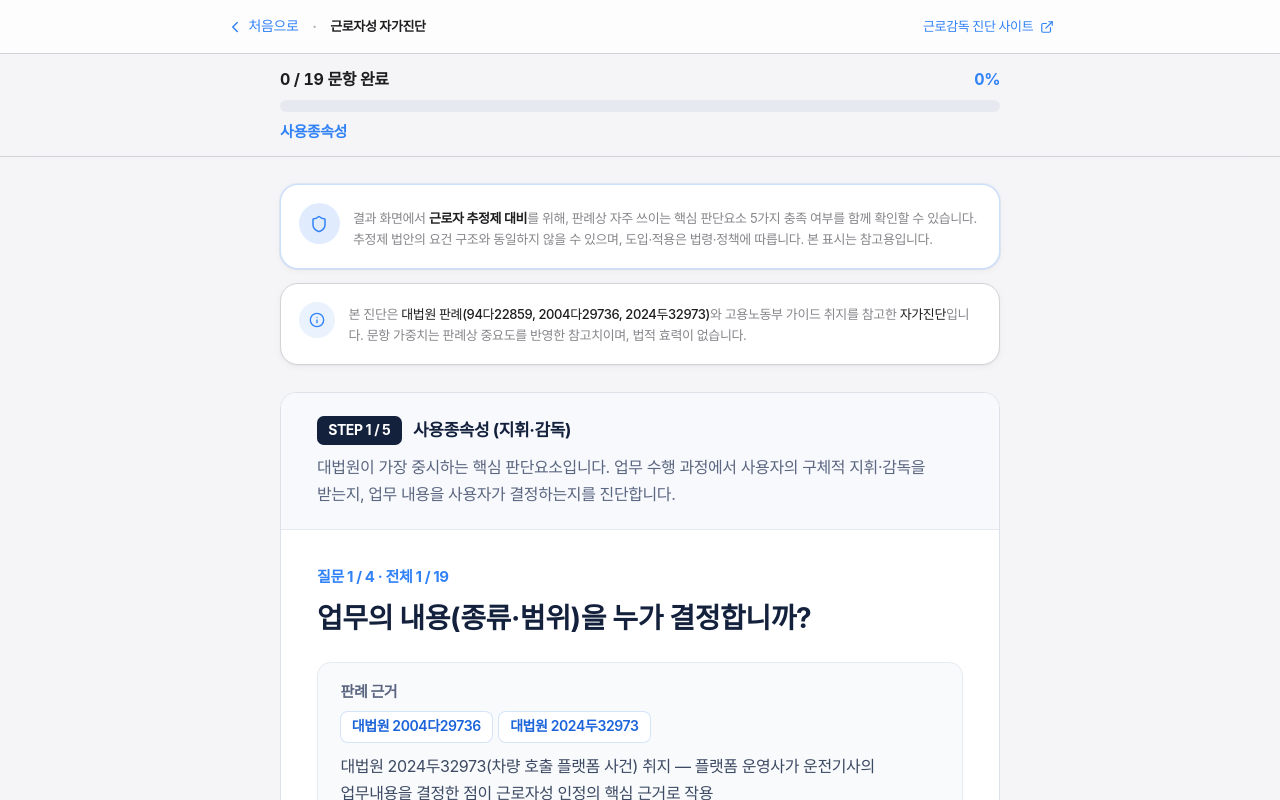
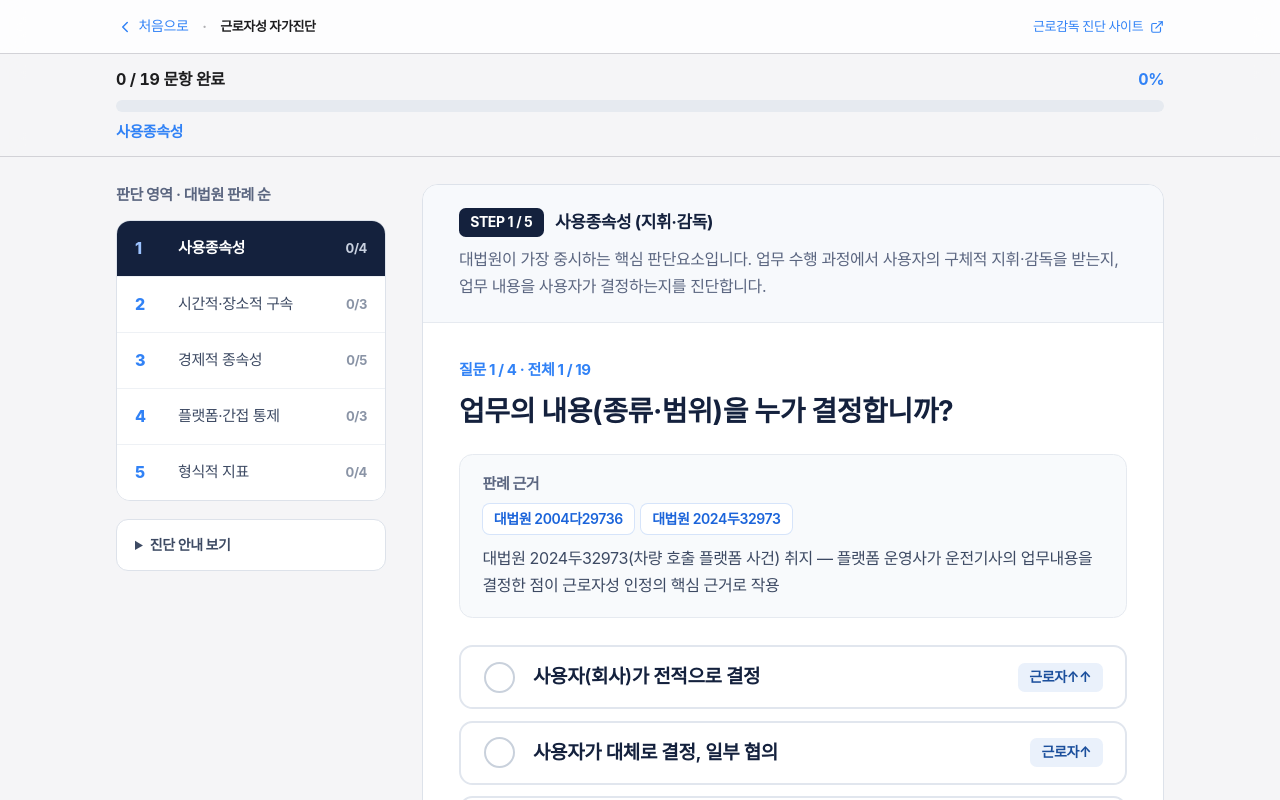
Before and after one commit to cdj44y-ui/worker-diagnosis-app, a React (Vite) app: page /diagnosis in a window 1280 px wide. Shown: the top 800 px of the page. Built offline with nearby package versions, Linux system fonts and the light colour scheme; no server answers.

Commit message:
design: 진단 화면 2단 구성(판단 영역 목록·진행 현황), 안내문 접기, 넓은 본문

```diff
--- a/src/pages/DiagnosisPage.tsx
+++ b/src/pages/DiagnosisPage.tsx
@@ -4,7 +4,7 @@ import { AnimatePresence, motion } from 'framer-motion'
 import { ChevronLeft, ChevronRight, ExternalLink } from 'lucide-react'
 import { LABOR_INSPECTION_DIAGNOSIS_URL } from '../constants/links'
 import { useDiagnosis } from '../hooks/useDiagnosis'
-import { FLAT_QUESTIONS } from '../data/questions'
+import { FLAT_QUESTIONS, CATEGORIES } from '../data/questions'
 import { shortCategoryTitle } from '../utils/categoryLabel'
 import InfoBanner from '../components/InfoBanner'
 import SingleQuestionPanel from '../components/SingleQuestionPanel'
@@ -92,7 +92,7 @@ export default function DiagnosisPage() {
     <div className="min-h-screen bg-apple-bg">
       <header className="sticky top-0 z-20 no-print">
         <div className="border-b border-apple-border bg-apple-surface/90 backdrop-blur-md supports-[backdrop-filter]:bg-apple-surface/80">
-          <div className="max-w-3xl mx-auto px-4 py-3 flex flex-wrap items-center gap-x-3 gap-y-2">
+          <div className="max-w-[1120px] mx-auto px-4 py-3 md:px-8 flex flex-wrap items-center gap-x-3 gap-y-2">
             <Link
               to="/"
               onClick={(e) => {
@@ -123,7 +123,7 @@ export default function DiagnosisPage() {
 
         {!isResult ? (
           <div className="border-b border-apple-border bg-apple-bg/95 backdrop-blur-md supports-[backdrop-filter]:bg-apple-bg/90">
-            <div className="max-w-2xl mx-auto px-4 py-3">
+            <div className="max-w-[1120px] mx-auto px-4 py-3 md:px-8">
               <div className="flex justify-between items-baseline gap-2 mb-2 text-[13px]">
                 <span className="text-[16px] font-bold text-apple-text tabular-nums">
                   {answeredCount} / {totalQuestions} 문항 완료
@@ -153,10 +153,36 @@ export default function DiagnosisPage() {
         ) : null}
       </header>
 
-      <div className="max-w-2xl mx-auto px-4 pb-24 pt-6">
+      <div className={(isResult ? 'max-w-2xl' : 'max-w-[1120px] md:grid md:grid-cols-[270px_1fr] md:gap-8') + ' mx-auto px-4 pb-24 pt-6 md:px-8'}>
         {!isResult ? (
           <>
-            <InfoBanner />
+            <aside className="hidden md:block [word-break:keep-all]">
+              <p className="mb-3 text-[15px] font-bold text-[#5B6680]">판단 영역 · 대법원 판례 순</p>
+              <nav className="overflow-hidden rounded-[14px] border border-[#DDE2EA] bg-white">
+                {CATEGORIES.map((c, ci) => {
+                  const done = c.questions.filter((q) => answers[q.id] !== undefined).length
+                  const curCat = flow.kind === 'question' ? FLAT_QUESTIONS[flow.index].category.id : flow.kind === 'interstitial' ? FLAT_QUESTIONS[flow.nextIndex].category.id : ''
+                  const active = curCat === c.id
+                  const complete = done === c.questions.length
+                  return (
+                    <div key={c.id} className={'grid grid-cols-[34px_1fr_auto] items-center gap-2 border-b border-[#EEF1F5] px-4 py-3.5 last:border-b-0 ' + (active ? 'bg-[#14213D] text-white' : 'bg-white')}>
+                      <span className={'text-[16px] font-extrabold ' + (active ? 'text-[#9CC3FF]' : 'text-[#3182F6]')}>{ci + 1}</span>
+                      <span className={'text-[15px] leading-snug ' + (active ? 'font-bold' : 'text-[#3D4A63]')}>{c.title.replace(/ \(.*\)$/, '')}</span>
+                      <span className={'text-[13px] font-bold ' + (complete ? (active ? 'text-[#9CC3FF]' : 'text-[#1B64DA]') : active ? 'text-[#C9D1E0]' : 'text-[#8A94A6]')}>{complete ? '완료' : done + '/' + c.questions.length}</span>
+                    </div>
+                  )
+                })}
+              </nav>
+              <details className="mt-4 rounded-[12px] border border-[#DDE2EA] bg-white px-4 py-3 text-[14px] leading-[1.65] text-[#5B6680]">
+                <summary className="cursor-pointer font-bold text-[#3D4A63]">진단 안내 보기</summary>
+                <div className="mt-2"><InfoBanner /></div>
+              </details>
+            </aside>
+            <div>
+            <details className="mb-4 rounded-[12px] border border-[#DDE2EA] bg-white px-4 py-3 text-[14px] text-[#5B6680] md:hidden">
+              <summary className="cursor-pointer font-bold text-[#3D4A63]">진단 안내 보기</summary>
+              <div className="mt-2"><InfoBanner /></div>
+            </details>
 
             <div className="min-h-[min(52vh,420px)]">
               <AnimatePresence mode="wait" custom={slideDirection}>
@@ -237,6 +263,7 @@ export default function DiagnosisPage() {
                 </button>
               </div>
             ) : null}
+            </div>
           </>
         ) : (
           result && <ResultPage result={result} onRestart={restart} />
```
